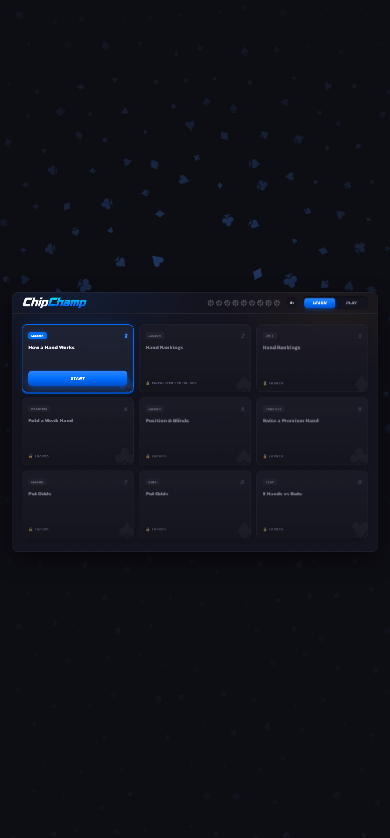
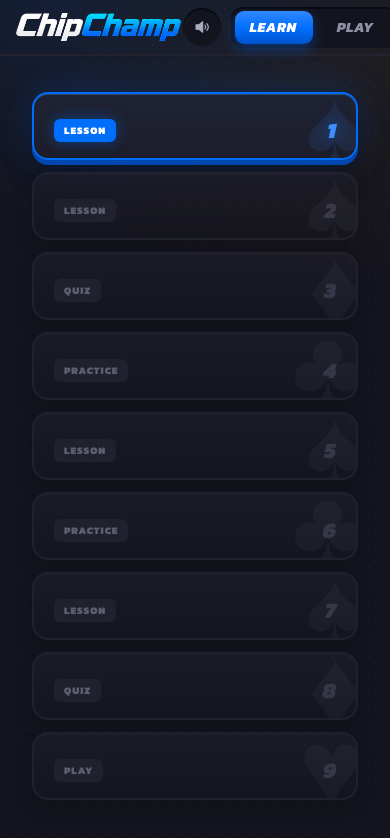
Before and after one commit to novolg/ChipChamp, a React (Vite) app: page / in a window 390 px wide. Shown: the top 838 px of the page. Built offline with nearby package versions, Linux system fonts and the light colour scheme.

Commit message:
feat(mobile): fluid full-viewport frame + compact header + screen reflow

```diff
--- a/index.html
+++ b/index.html
@@ -2,7 +2,7 @@
 <html lang="en">
   <head>
     <meta charset="UTF-8" />
-    <meta name="viewport" content="width=device-width, initial-scale=1.0" />
+    <meta name="viewport" content="width=device-width, initial-scale=1.0, viewport-fit=cover" />
     <title>ChipChamp — Learn Texas Hold'em</title>
     <link
       rel="icon"
--- a/src/ui/screens/screens.css
+++ b/src/ui/screens/screens.css
@@ -770,3 +770,43 @@
 .fb-right { border: 1px solid var(--c-green-edge); }
 .fb-wrong { border: 1px solid var(--c-red-edge); }
 .fb-head { font-weight: 800; margin: 0 0 var(--sp-2); }
+
+/* ============================================================
+   MOBILE (≤760px): the fixed 1240×880 canvas stops scaling and
+   becomes a fluid, full-viewport layout. Desktop is untouched.
+   ============================================================ */
+@media (max-width: 760px) {
+  /* Frame fills the viewport; --fit-scale becomes a no-op. dvh so the mobile
+     browser chrome (URL bar) never clips the bottom action bar. */
+  .frame {
+    width: 100dvw;
+    height: 100dvh;
+    transform: none;
+    border-radius: 0;
+    border: none;
+  }
+
+  /* Header: tighten and drop the progress chips to make room. */
+  .frame-header { height: 56px; padding: 0 14px; }
+  .frame-logo { height: 32px; }
+  .frame-right { gap: 10px; }
+  .hdr-chips { display: none; }
+  .nav-switch { padding: 3px; }
+  .nav-seg { width: 78px; }
+  .nav-thumb { width: 78px; }
+
+  /* Learn home: 3×3 tile grid → single column, scrolls in frame-body. */
+  .learn-grid {
+    grid-template-columns: 1fr;
+    grid-template-rows: none;
+    gap: 12px;
+  }
+
+  /* Lesson: rank-explorer 1fr/240px → stacked. */
+  .rank-explorer { grid-template-columns: 1fr; }
+  /* Centered content column already max-width:760 — just trim side padding. */
+  .screen { padding-left: 14px; padding-right: 14px; }
+
+  /* Keep interactive lesson widgets within the viewport width. */
+  .screen svg { max-width: 100%; height: auto; }
+}
```
